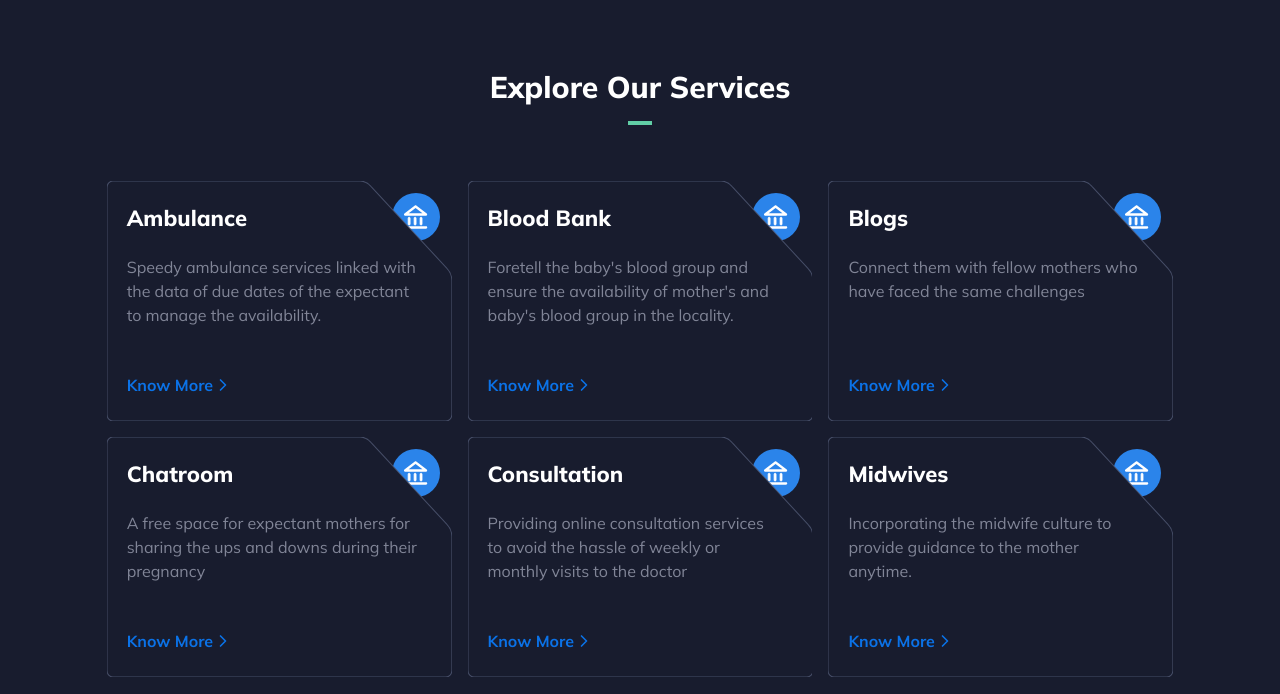
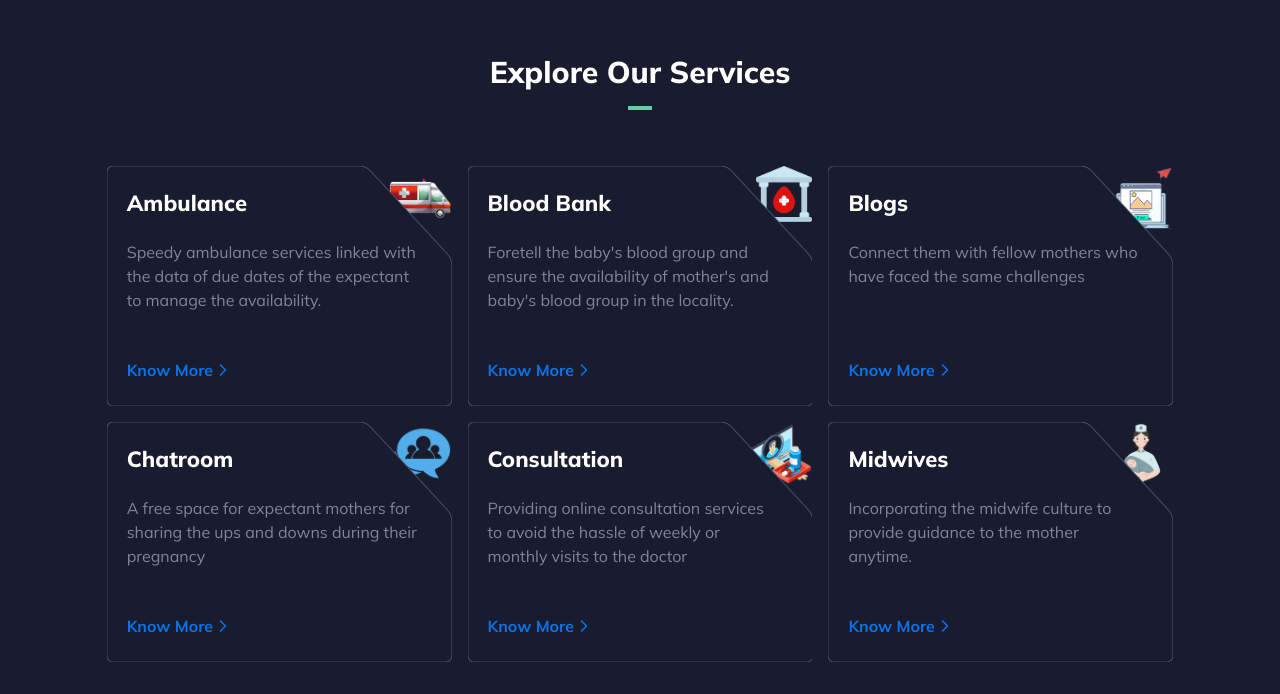
Before and after one commit to TanishiNayak/MaaMatters, a website built with Vite: page index.html in a window 1280 px wide. Shown: the part 1707-2401 px from the top of the page. Built offline with nearby package versions, Linux system fonts and the light colour scheme.

Commit message:
added images

```diff
--- a/index.html
+++ b/index.html
@@ -153,7 +153,7 @@
               You are not alone, we're here for you at each step. Lets make your motherhood more beautiful together.
           </p>
           <a href="loginandsignup/register.html"><button
-          class="bg-lightBlue text-white  py-[14px] px-[18px] rounded-md font-mullish font-bold
+          class="bg-lightBlue text-white  mt-7 py-[14px] px-[18px] rounded-md font-mullish font-bold
           hover:bg-lightBlue500 transition-all duration-200"
           >Sign Up Now</button></a>
       </div>
@@ -183,19 +183,12 @@
       class="absolute top-[3rem] right-0 inline-block rotate-180">
 
       <div class="relative w-11/12 max-w-[1080px] mx-auto pt-4">
-          <!--heading-->
-          <h2 class="font-mullish text-center text-2xl leading-[1.2] font-extrabold hidden md:block">Who are we?</h2>
-
-          <h2 class="font-mullish text-center text-5xl leading-[1.2] font-extrabold  md:hidden"></h2>
-
-
-          <div class="w-6 h-1 bg-greenLight mx-auto mt-4 mb-6"></div>
 
           <!--content box-->
-          <div class="w-full min-h-[520px] bg-white flex justify-evenly gap-0 rounded-md relative p-10 py-12 border">
+          <div class="w-full min-h-[520px] bg-white flex justify-evenly gap-0 rounded-md relative p-10 py-12 border mt-0">
               <!--left section-->
               <div class="flex flex-col justify-between  w-full">
-                  <h3 class="font-mullish text-[28px] leading-10 font-bold max-w-[500px]">
+                  <h3 class="font-mullish text-[28px] leading-10 font-bold max-w-[500px] pb-0 mb-0">
                       Smoothen your pregnancy at the one-stop-destination
                       <span class="text-lightBlue">MaaMatters</span>
                   </h3>
@@ -243,7 +236,8 @@
                   </div>
               </div>
             </div>
-          <img src="images/sideimg2.png" class="h-[25rem] saturate-200 brightness-110">
+          <img src="images/sideimg.png"
+          class="h-[30rem] saturate-200 pr-10 brightness-110">
 </section>
 
   <!-- feature section 2-->
@@ -251,7 +245,7 @@
   class="bg-[url(./images/feature-section-2BG.svg)] bg-no-repeat bg-cover pb-[500px] mt-14 pt-[20rem]">
 
   <div
-  class="w-10/12 max-w-[1080px]  mx-auto relative pt-1 ">
+  class="w-10/12 max-w-[1080px]  mx-auto relative pt-1">
             <h2 class="font-mullish text-center text-3xl leading-[1.2] font-extrabold hidden md:block text-white mt-0 pt-0">Explore Our Services</h2>
             <div class="w-6 h-1 bg-greenLight mx-auto mt-4 mb-6"></div>
               <!--card box-->
@@ -262,8 +256,8 @@
                 >
                   <!-- box icon -->
                   <img
-                    src="images/current-icon.svg"
-                    class="bg-lightBlue absolute right-3 top-3 w-12 h-12 rounded-full z-[80] featureCardIcon transition-all duration-200"
+                    src="images\Untitled design (7).png"
+                    class="absolute right-0 top-0 w-16 h-16 featureCardIcon transition-all duration-200"
                   />
                   <!-- box shape -->
                   <svg
@@ -322,8 +316,8 @@ linked with the data of due dates of the expectant to manage the availability.
                 >
                   <!-- box icon -->
                   <img
-                    src="images/current-icon.svg"
-                    class="bg-lightBlue absolute right-3 top-3 w-12 h-12 rounded-full z-[80] featureCardIcon transition-all duration-200"
+                    src="images\4.png"
+                    class="absolute right-0 top-0 w-14 h-14 featureCardIcon transition-all duration-200"
                   />
                   <!-- box shape -->
                   <svg
@@ -381,8 +375,8 @@ linked with the data of due dates of the expectant to manage the availability.
                 >
                   <!-- box icon -->
                   <img
-                    src="images/current-icon.svg"
-                    class="bg-lightBlue absolute right-3 top-3 w-12 h-12 rounded-full z-[80] featureCardIcon transition-all duration-200"
+                    src="images\2.png"
+                    class="absolute right-0 top-0 w-16 h-16 featureCardIcon transition-all duration-200"
                   />
                   <!-- box shape -->
                   <svg
@@ -440,8 +434,8 @@ linked with the data of due dates of the expectant to manage the availability.
                 >
                   <!-- box icon -->
                   <img
-                    src="images/current-icon.svg"
-                    class="bg-lightBlue absolute right-3 top-3 w-12 h-12 rounded-full z-[80] featureCardIcon transition-all duration-200"
+                    src="images\3.png"
+                    class="absolute right-0 top-0 w-16 h-16 featureCardIcon transition-all duration-200"
                   />
                   <!-- box shape -->
                   <svg
@@ -499,8 +493,8 @@ linked with the data of due dates of the expectant to manage the availability.
                 >
                   <!-- box icon -->
                   <img
-                    src="images/current-icon.svg"
-                    class="bg-lightBlue absolute right-3 top-3 w-12 h-12 rounded-full z-[80] featureCardIcon transition-all duration-200"
+                    src="images\1.png"
+                    class="absolute right-0 top-0 w-16 h-16 featureCardIcon transition-all duration-200"
                   />
                   <!-- box shape -->
                   <svg
@@ -541,7 +535,7 @@ linked with the data of due dates of the expectant to manage the availability.
                     </div>
                     <div class="flex items-center cursor-pointer place-items-end">
                       <a
-                        href="/doctorappointment/index.html"
+                        href="./doctorappointment/index.html"
                         class="font-mullish font-bold text-lightBlue500 transition-all duration-200"
                         >Know More</a
                       >
@@ -557,8 +551,8 @@ linked with the data of due dates of the expectant to manage the availability.
                 >
                   <!-- box icon -->
                   <img
-                    src="images/current-icon.svg"
-                    class="bg-lightBlue absolute right-3 top-3 w-12 h-12 rounded-full z-[80] featureCardIcon transition-all duration-200"
+                    src="images\Untitled design (8).png"
+                    class="absolute right-0 top-0 w-16 h-16 featureCardIcon transition-all duration-200"
                   />
                   <!-- box shape -->
                   <svg
```
Also changed, not shown: images/1.png (added), images/2.png (added), images/3.png (added), images/4.png (added), images/Untitled design (7).png (added), images/Untitled design (8).png (added).
